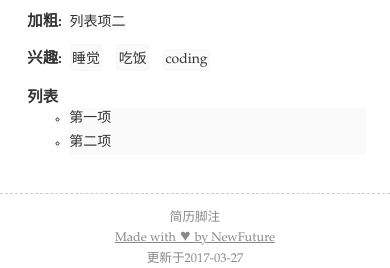
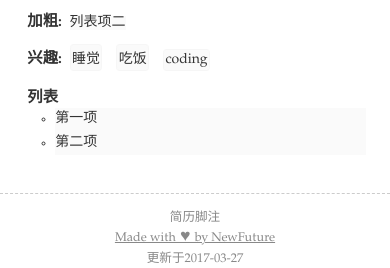
Before and after one commit to NewFuture/CV, a Jekyll site: the page built from index.html, in a window 390 px wide. Shown: the part 1739-2007 px from the top of the page. Built offline with Jekyll 4.4.1, drawn with Linux system fonts in a browser that asks for light colours.

Commit message:
移动版样式

```diff
--- a/_sass/mobile.scss
+++ b/_sass/mobile.scss
@@ -23,7 +23,8 @@
         display: none;
     }
     #name {
-        margin-left: 8%;
+        // margin-left: 8%;
+        min-width: 50%;
     }
     #contact {
         margin-right: 7%;
@@ -69,6 +70,9 @@
             text-align: right;
         }
     }
+    .other .list {
+        padding-left: 2em;
+    }
     footer li {
         display: block;
         line-height: 1.5em;
```
